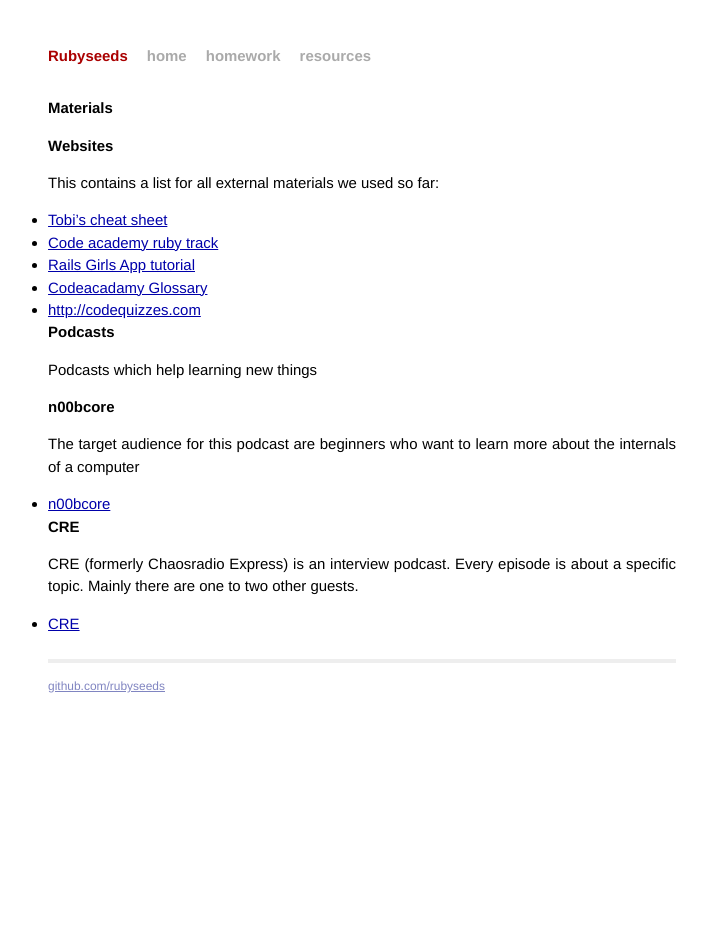
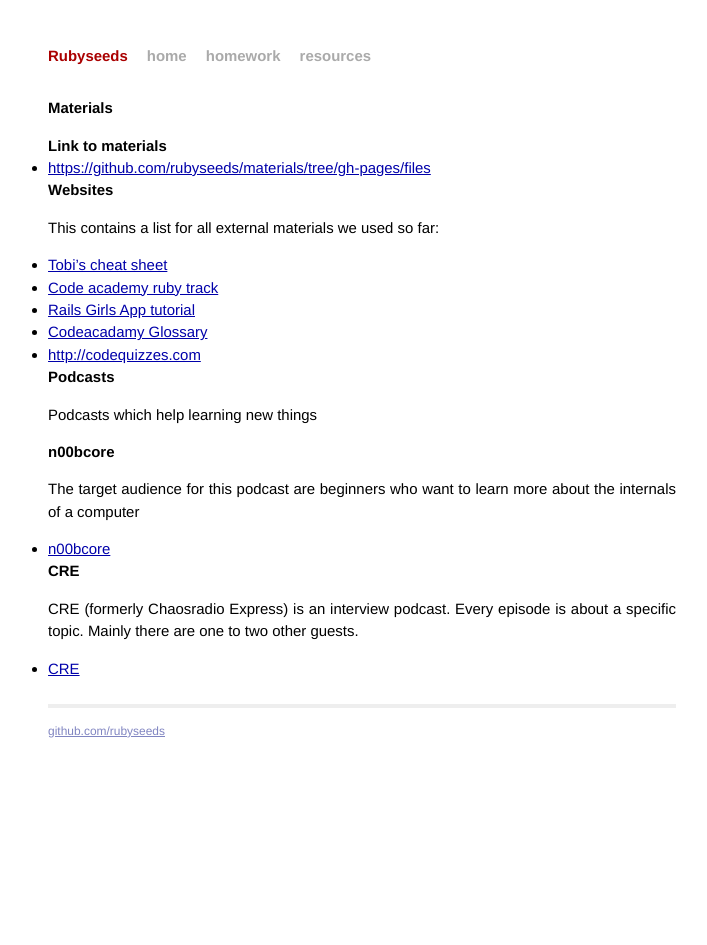
Before and after one commit to LydKo/materials, a Jekyll site: the page built from resources/index.md, in a window 1280 px wide. Shown: the whole page, without its empty margins (278-985 px from the left). Built offline with Jekyll 4.4.1, drawn with Linux system fonts in a browser that asks for light colours; Markdown is read by kramdown in place of the engine named in the settings.

Commit message:
Inserted link to materials

```diff
--- a/resources/index.md
+++ b/resources/index.md
@@ -4,6 +4,10 @@ title: Rubyseeds materials
 ---
 
 # Materials
+
+## Link to materials
+
+- [https://github.com/rubyseeds/materials/tree/gh-pages/files](https://github.com/rubyseeds/materials/tree/gh-pages/files)
 
 ## Websites
 
```
